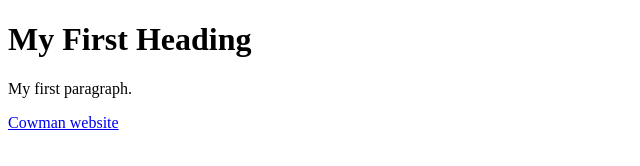
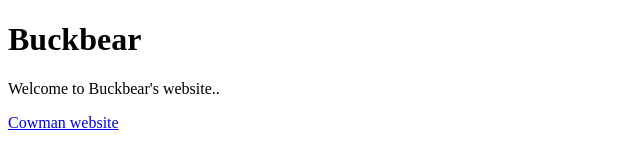
Before and after one commit to weasellawrence/weasellawrence.github.io, a plain HTML site: page index.html in a window 1280 px wide. Shown: the whole page, without its empty margins (0-640 px from the left). Drawn offline with Linux system fonts and the light colour scheme.

Commit message:
Update index.html

```diff
--- a/index.html
+++ b/index.html
@@ -3,8 +3,10 @@
 <html>
 <body>
 
-<h1>My First Heading</h1>
-<p>My first paragraph.</p>
+<h1>Buckbear</h1>
+<p>Welcome to Buckbear's website..</p>
 <a href="https://kspiegel75.github.io/cowmanweb/">Cowman website</a>
+
+
 </body>
 </html>
```
